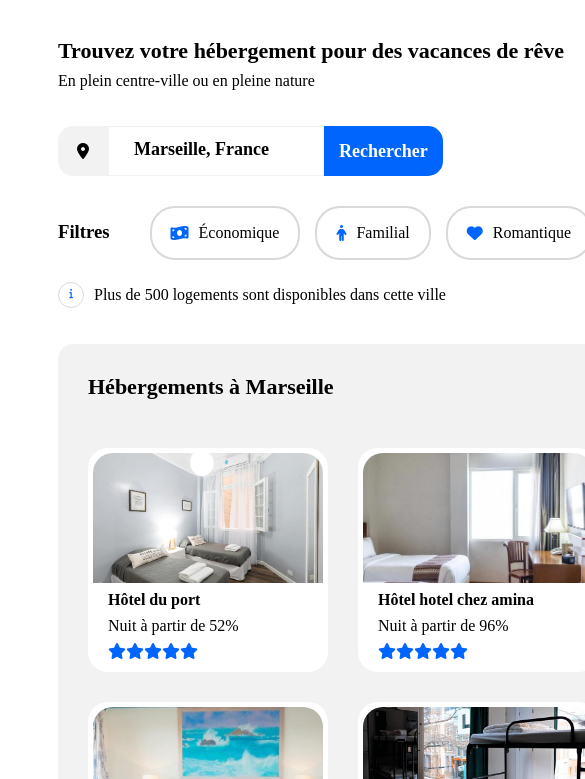
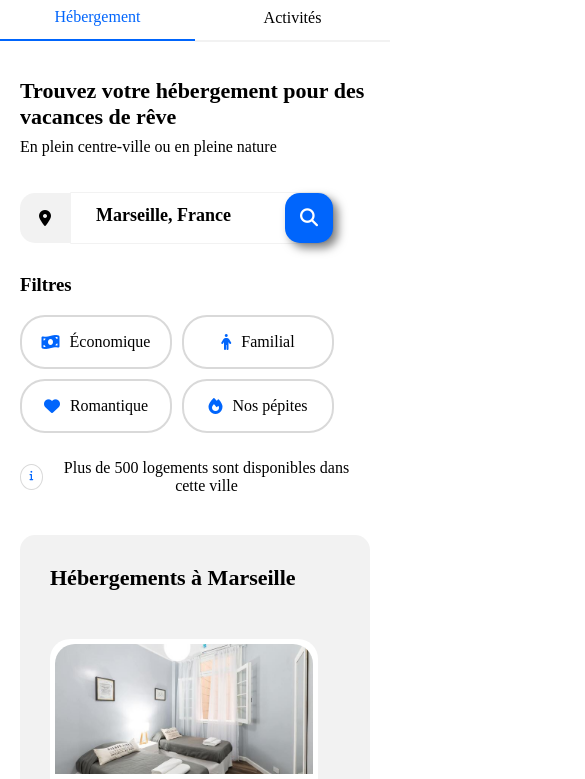
Before and after one commit to Bassel-H/projectBooki, a plain HTML site: page index.html in a window 390 px wide. Shown: the part 65-844 px from the top of the page, 585 px wide, since content can reach past the window. Drawn offline with Linux system fonts and the light colour scheme; a web font is replaced by a local one.

Commit message:
New Changes

```diff
--- a/index.html
+++ b/index.html
@@ -31,7 +31,8 @@
             <div>
               <label for="Rechercher"></label>
               <input name="Rechercher" placeholder="Marseille, France" type="text">
-              <button type="submit">Rechercher</button>
+              <button class="hiddenMobile" type="submit">Rechercher</button>
+              <i class="fa-solid fa-magnifying-glass hidden"></i>
             </div>
         </form>
         <div class="filtres">
--- a/style.css
+++ b/style.css
@@ -47,6 +47,14 @@ nav menu li a {
   font-size: 16px;
 }
 
+.activeLink{
+  border-top: #0065FC 2px solid;
+}
+
+.activeLink a{
+  color: #0065FC;
+}
+
 nav menu li:hover {
   border-top: #0065FC 2px solid;
 }
@@ -55,7 +63,7 @@ nav menu li a:hover {
   color: #0065FC;
 }
 
-main {
+main, footer {
   margin: auto 50px;
 }
 
@@ -126,6 +134,27 @@ h2 {
   padding-left: 15px;
   padding-right: 15px;
 
+}
+
+.rechercheForm  div:nth-child(2) i{
+  display: flex;
+  align-items: center;
+  height: 100%;
+  border: #0065FC 0px solid;
+  border-radius: 15px;
+  background-color: #0065FC;
+  color: white;
+  font-size: 18px;
+  font-weight: 700;
+  padding-left: 15px;
+  padding-right: 15px;
+  box-shadow: 5px 5px 10px rgba(0, 0, 0, 0.5);
+
+}
+
+.hidden{
+  display: none;
+  visibility: hidden;
 }
 
 .filtres {
@@ -354,11 +383,137 @@ footer menu {
   list-style: none;
   padding: 20px;
   gap: 15px;
-  padding: 0px;
+
 }
 
 footer a {
   text-decoration: none;
   color: black;
 }
+
+@media (max-width: 1024px) { /* tablette */
+
+  html, body{
+    width: 100%;
+  }
+
+  .sectionHebergement {
+    flex-direction: column;
+    width: 100%;
+
+  }
+
+  .hebergementsMarseille{
+    width: 100%;
+    box-sizing: border-box;
+  }
+
+  .card {
+    width: 258px;
+  }
+
+  .alignRow{
+    width: 100%;
+  }
+
+  .lesPlusPopulaires{
+    gap: 20px;
+    flex-direction: row;
+    flex-wrap: wrap;
+    width: 100%;
+    box-sizing: border-box;
+  }
+
+  .card-medium {
+    width: 264px;
+  }
+
+  .bigCard {
+    width: 193.5px;
+    height: 270px;
+  }
+
+}
+
+@media (max-width: 768px) { /* mobile */
+  html, body{
+    width: 100%;
+    margin: 0;
+  }
+
+  nav {
+    flex-direction: column;
+    align-items: center;
+    justify-content: center;
+    gap: 20px;
+    width: 100%;
+    padding: 0px 50px 20px 0px;
+  }
+
+  nav menu{
+    width: 100%;
+    text-align: center;
+    align-items: center;
+    justify-content: center;
+    padding: 0%;
+    gap: 0;
+
+  }
+
+  .activeLink{
+    border-top: white 0px solid;
+    border-bottom: #0065FC 2px solid !important;
+  }
+
+  nav menu li {
+    padding-top: 0%;
+    padding-bottom: 14px;
+    width: 100%;
+    border-bottom: #F2F2F2 2px solid;
+  }
+
+  nav menu li:hover {
+    border-top: white 0px solid;
+    border-bottom: #0065FC 0px solid;
+  }
+
+  main{
+    margin: 0px 20px;
+  }
+
+  .filtres{
+    flex-wrap: wrap;
+  }
+
+  .filtres ul{
+    gap: 10px;
+    flex-wrap: wrap;
+    padding: 0%;
+  }
+
+  .filtres ul li{
+    min-width: 110px;
+  }
+
+  .hidden{
+  display: auto;
+  visibility: visible;
+  }
+
+  .hiddenMobile{
+  display: none;
+  visibility: hidden;
+  }
+
+  .rechercheForm div:nth-child(2) input {
+    border: #F2F2F2 0px solid;
+}
+
+  .rechercheForm div:nth-child(2) {
+    border: #F2F2F2 1px solid;
+    border-top-right-radius: 15px;
+    border-bottom-right-radius: 15px;
+  }
+
+}
 /* https://www.figma.com/design/r9YJyUkpVdrxzBBKGH7reY/Maquettes-Booki--desktop--mobile--tablette-?node-id=3-0&p=f  */
```
